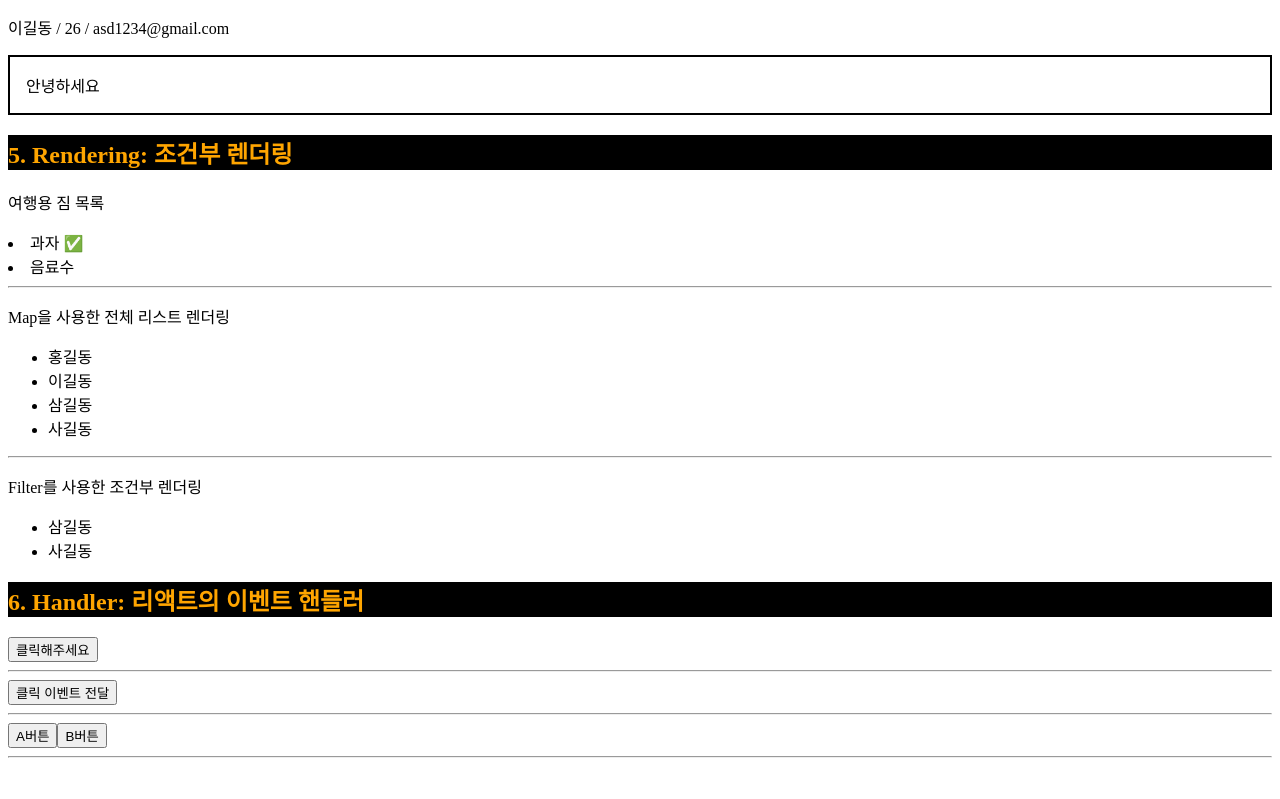
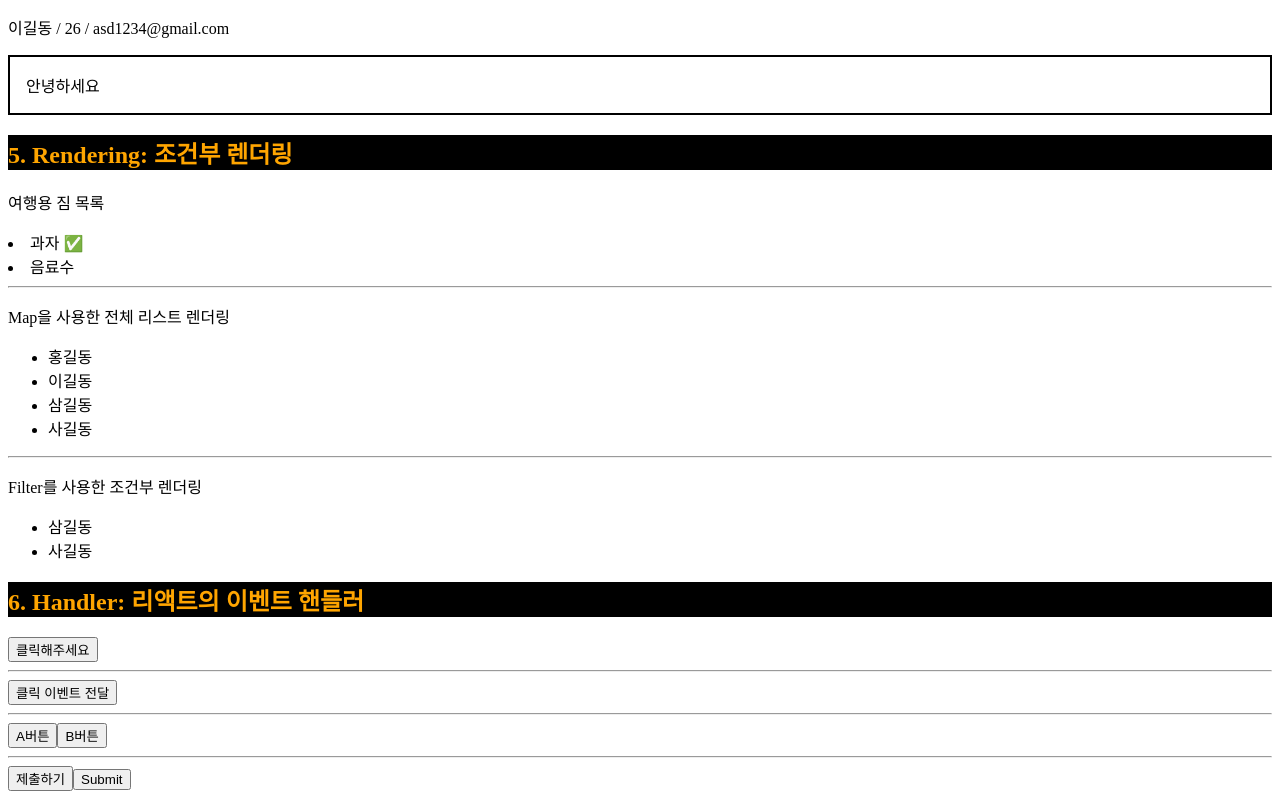
Before and after one commit to tndals11/Frontend, a React (Vite) app in the folder lean-react/: page / in a window 1280 px wide. Shown: the part 2177-2976 px from the top of the page. Before the commit the page ends 2943 px from the top, so only its background shows below. Built offline with nearby package versions, Linux system fonts and the light colour scheme.

Commit message:
2025-10-30 React form태그

```diff
--- a/lean-react/src/pages/basic/Handler.tsx
+++ b/lean-react/src/pages/basic/Handler.tsx
@@ -80,7 +80,14 @@ function Handler() {
       <ConsoleButton message='B 버튼 클릭'> B버튼</ConsoleButton>
 
       <hr />
+      <form onSubmit={(e) => {
+        e.preventDefault(); // 새로고침 방지
+        alert('전송 완료');
+      }}>
 
+        <button type='submit'>제출하기</button>
+        <input type="submit" />
+      </form>
     </div>
   )
 }
```
